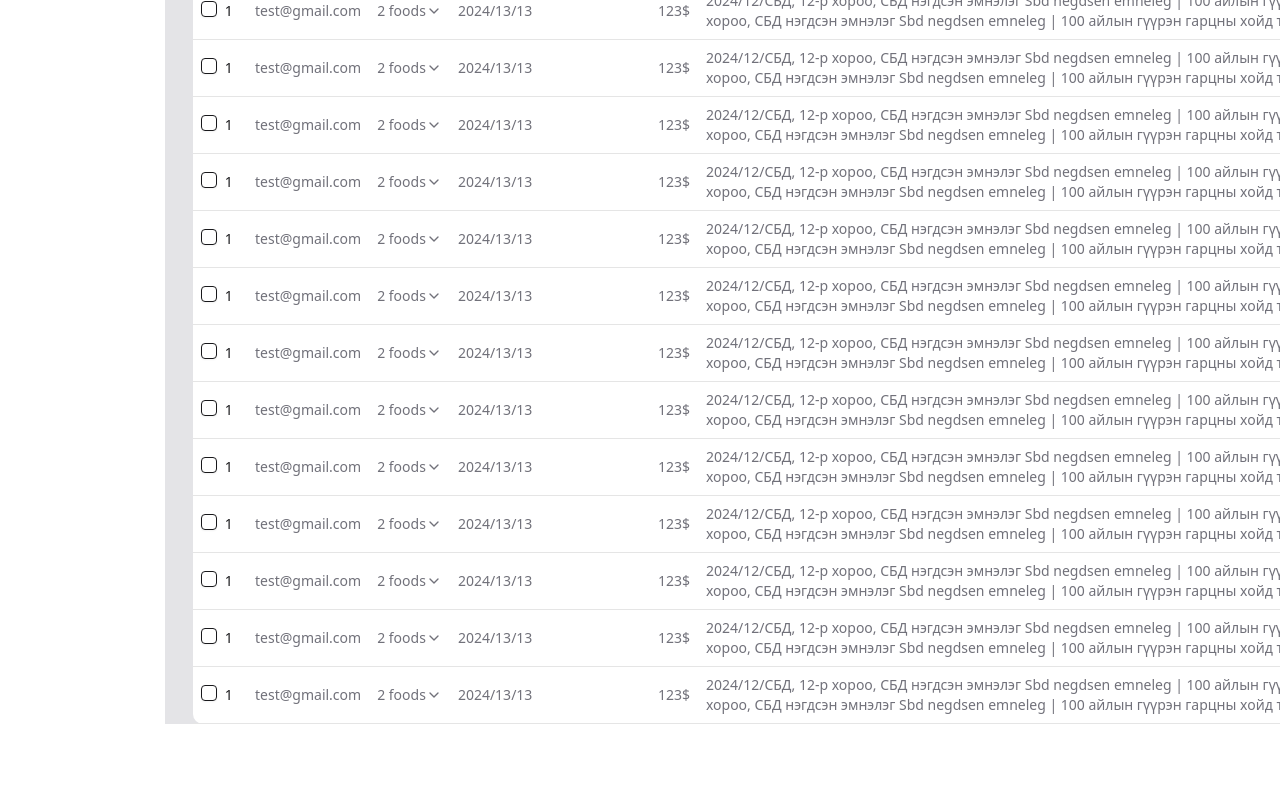
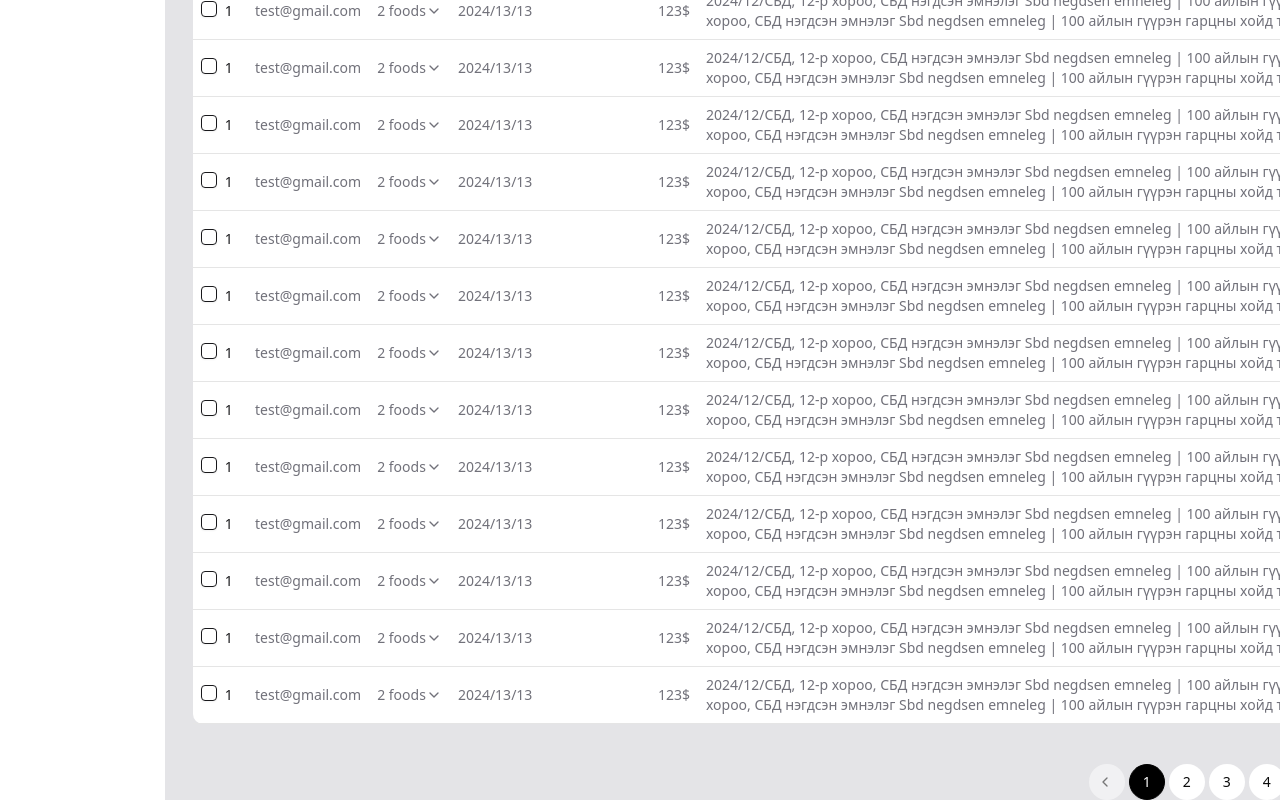
Before and after one commit to Khuslee1/frontend, a Next.js app: page /admin in a window 1280 px wide. Shown: the part 291-1091 px from the top of the page. Before the commit the page ends 1015 px from the top, so only its background shows below. Built offline with nearby package versions, Linux system fonts and the light colour scheme.

Commit message:
thur25Day

```diff
--- a/app/(client)/_components/FoodInfo.tsx
+++ b/app/(client)/_components/FoodInfo.tsx
@@ -1,6 +1,6 @@
 "use client";
 import { Button } from "@/components/ui/button";
-import { foodType, orderType } from "./CartInfo";
+import { orderType } from "./CartInfo";
 import { Minus, Plus, X } from "lucide-react";
 import { useState } from "react";
 type objOr = {
--- a/app/(client)/_components/HistoryFood.tsx
+++ b/app/(client)/_components/HistoryFood.tsx
@@ -1,6 +1,5 @@
 "use client";
 import { Map, Soup, Timer } from "lucide-react";
-import { useState } from "react";
 type hurgeltType = {
   hurgelt: boolean;
 };
--- a/app/admin/(admin)/_components/Cart.tsx
+++ b/app/admin/(admin)/_components/Cart.tsx
@@ -91,7 +91,7 @@ export const Cart = ({ ell }: propsType) => {
           <DialogHeader className="flex-col gap-3  ">
             <div className="w-full flex justify-between">
               <h1>Dishes info</h1>
-              <DialogClose>
+              <DialogClose asChild>
                 <Button size="icon" variant="outline" className="rounded-full">
                   {" "}
                   <X className="text-black" />
@@ -244,7 +244,7 @@ export const Cart = ({ ell }: propsType) => {
           </DialogHeader>
         </DialogContent>
 
-        <DialogTrigger>
+        <DialogTrigger asChild>
           <Button
             size="icon"
             variant={"outline"}
--- /dev/null
+++ b/app/admin/(admin)/_components/Pagi.tsx
@@ -0,0 +1,196 @@
+"use client";
+import {
+  Pagination,
+  PaginationContent,
+  PaginationEllipsis,
+  PaginationItem,
+  PaginationLink,
+  PaginationNext,
+  PaginationPrevious,
+} from "@/components/ui/pagination";
+import { usePathname } from "next/navigation";
+import { useState } from "react";
+
+export const Pagi = () => {
+  const [now, setNow] = useState<number>(1);
+  const arr = [2, 3, 4, 5];
+  const max = 10;
+
+  const isPrevDisabled = now === 1;
+  const isNextDisabled = now === max;
+  const next = () => {
+    setNow(now + 1);
+  };
+  const previ = () => {
+    if (now == 1) return;
+    return setNow(now - 1);
+  };
+  const nowFunc = (ele: number) => {
+    setNow(ele);
+  };
+  const pathName = usePathname();
+  return (
+    <Pagination className="justify-end w-full mr-10">
+      <PaginationContent>
+        <PaginationItem>
+          <PaginationPrevious
+            href={`#${now}`}
+            onClick={isPrevDisabled ? undefined : previ}
+            className={`rounded-full bg-white ${
+              isPrevDisabled ? "pointer-events-none opacity-50" : ""
+            }`}
+          />
+        </PaginationItem>
+        <PaginationItem>
+          <PaginationLink
+            href="#1"
+            isActive={now == 1}
+            onClick={() => nowFunc(1)}
+            className="
+    rounded-full
+    bg-white
+    aria-[current=page]:bg-black
+    aria-[current=page]:text-white
+    aria-[current=page]:border-black
+  "
+          >
+            1
+          </PaginationLink>
+        </PaginationItem>
+        {now >= 8 && (
+          <PaginationItem>
+            <PaginationEllipsis className={"rounded-full bg-white"} />
+          </PaginationItem>
+        )}
+        {now <= 4 ? (
+          arr.map((ele) => {
+            return (
+              <PaginationItem key={ele}>
+                <PaginationLink
+                  href={`#${ele}`}
+                  isActive={now == ele}
+                  onClick={() => nowFunc(ele)}
+                  className="
+    rounded-full
+    bg-white
+    aria-[current=page]:bg-black
+    aria-[current=page]:text-white
+    aria-[current=page]:border-black
+  "
+                >
+                  {ele}
+                </PaginationLink>
+              </PaginationItem>
+            );
+          })
+        ) : now <= 7 ? (
+          <>
+            <PaginationItem>
+              <PaginationEllipsis className={"rounded-full bg-white"} />
+            </PaginationItem>
+            <PaginationItem>
+              <PaginationLink
+                href="#10"
+                onClick={() => nowFunc(now - 1)}
+                className="
+    rounded-full
+    bg-white
+    aria-[current=page]:bg-black
+    aria-[current=page]:text-white
+    aria-[current=page]:border-black
+  "
+              >
+                {now - 1}
+              </PaginationLink>
+            </PaginationItem>
+            <PaginationItem>
+              <PaginationLink
+                href="#10"
+                isActive
+                onClick={() => nowFunc(now)}
+                className="
+    rounded-full
+    bg-white
+    aria-[current=page]:bg-black
+    aria-[current=page]:text-white
+    aria-[current=page]:border-black
+  "
+              >
+                {now}
+              </PaginationLink>
+            </PaginationItem>
+            <PaginationItem>
+              <PaginationLink
+                href="#10"
+                onClick={() => nowFunc(now + 1)}
+                className="
+    rounded-full
+    bg-white
+    aria-[current=page]:bg-black
+    aria-[current=page]:text-white
+    aria-[current=page]:border-black
+  "
+              >
+                {now + 1}
+              </PaginationLink>
+            </PaginationItem>
+            <PaginationItem>
+              <PaginationEllipsis className={"rounded-full bg-white"} />
+            </PaginationItem>
+          </>
+        ) : (
+          arr.map((ele) => {
+            return (
+              <PaginationItem key={ele + 4}>
+                <PaginationLink
+                  href={`#${ele + 4}`}
+                  isActive={now == ele + 4}
+                  onClick={() => nowFunc(ele + 4)}
+                  className="
+    rounded-full
+    bg-white
+    aria-[current=page]:bg-black
+    aria-[current=page]:text-white
+    aria-[current=page]:border-black
+  "
+                >
+                  {ele + 4}
+                </PaginationLink>
+              </PaginationItem>
+            );
+          })
+        )}
+        {now >= 1 && now <= 4 && (
+          <PaginationItem>
+            <PaginationEllipsis className={"rounded-full bg-white"} />
+          </PaginationItem>
+        )}
+        <PaginationItem>
+          <PaginationLink
+            href="#10"
+            isActive={now == 10}
+            onClick={() => nowFunc(10)}
+            className="
+    rounded-full
+    bg-white
+    aria-[current=page]:bg-black
+    aria-[current=page]:text-white
+    aria-[current=page]:border-black
+  "
+          >
+            10
+          </PaginationLink>
+        </PaginationItem>
+        <PaginationItem>
+          <PaginationNext
+            href={`#${now}`}
+            onClick={isNextDisabled ? undefined : next}
+            className={`rounded-full bg-white ${
+              isNextDisabled ? "pointer-events-none opacity-50" : ""
+            }`}
+          />
+        </PaginationItem>
+      </PaginationContent>
+    </Pagination>
+  );
+};
--- a/app/admin/(admin)/_components/TableComp.tsx
+++ b/app/admin/(admin)/_components/TableComp.tsx
@@ -231,7 +231,7 @@ export const TableComp = () => {
             13 June 2023 - 14 July 2023
           </Button>
           <Dialog>
-            <DialogTrigger>
+            <DialogTrigger asChild>
               <Button className="rounded-full">Change delivery state</Button>
             </DialogTrigger>
             <DialogContent className="w-fit gap-6" showCloseButton={false}>
--- a/app/admin/(admin)/page.tsx
+++ b/app/admin/(admin)/page.tsx
@@ -1,3 +1,4 @@
+import { Pagi } from "./_components/Pagi";
 import { Profile } from "./_components/Profile";
 import { TableComp } from "./_components/TableComp";
 
@@ -6,6 +7,8 @@ export default function Home() {
     <div className="w-full flex flex-col gap-10 bg-[#E4E4E7]">
       <Profile />
       <TableComp />
+
+      <Pagi />
     </div>
   );
 }
--- /dev/null
+++ b/components/ui/pagination.tsx
@@ -0,0 +1,127 @@
+import * as React from "react";
+import {
+  ChevronLeftIcon,
+  ChevronRightIcon,
+  MoreHorizontalIcon,
+} from "lucide-react";
+
+import { cn } from "@/lib/utils";
+import { buttonVariants, type Button } from "@/components/ui/button";
+
+function Pagination({ className, ...props }: React.ComponentProps<"nav">) {
+  return (
+    <nav
+      role="navigation"
+      aria-label="pagination"
+      data-slot="pagination"
+      className={cn("mx-auto flex w-full justify-center", className)}
+      {...props}
+    />
+  );
+}
+
+function PaginationContent({
+  className,
+  ...props
+}: React.ComponentProps<"ul">) {
+  return (
+    <ul
+      data-slot="pagination-content"
+      className={cn("flex flex-row items-center gap-1", className)}
+      {...props}
+    />
+  );
+}
+
+function PaginationItem({ ...props }: React.ComponentProps<"li">) {
+  return <li data-slot="pagination-item" {...props} />;
+}
+
+type PaginationLinkProps = {
+  isActive?: boolean;
+} & Pick<React.ComponentProps<typeof Button>, "size"> &
+  React.ComponentProps<"a">;
+
+function PaginationLink({
+  className,
+  isActive,
+  size = "icon",
+  ...props
+}: PaginationLinkProps) {
+  return (
+    <a
+      aria-current={isActive ? "page" : undefined}
+      data-slot="pagination-link"
+      data-active={isActive}
+      className={cn(
+        buttonVariants({
+          variant: isActive ? "outline" : "ghost",
+          size,
+        }),
+        className
+      )}
+      {...props}
+    />
+  );
+}
+
+function PaginationPrevious({
+  className,
+  ...props
+}: React.ComponentProps<typeof PaginationLink>) {
+  return (
+    <PaginationLink
+      aria-label="Go to previous page"
+      size="icon"
+      className={cn("gap-1 px-2.5 sm:pl-2.5", className)}
+      {...props}
+    >
+      <ChevronLeftIcon />
+      <span className="hidden sm:block"></span>
+    </PaginationLink>
+  );
+}
+
+function PaginationNext({
+  className,
+  ...props
+}: React.ComponentProps<typeof PaginationLink>) {
+  return (
+    <PaginationLink
+      aria-label="Go to next page"
+      size="icon"
+      className={cn("gap-1 px-2.5 sm:pr-2.5", className)}
+      {...props}
+    >
+      <span className="hidden sm:block"></span>
+      <ChevronRightIcon />
+    </PaginationLink>
+  );
+}
+
+function PaginationEllipsis({
+  className,
+  ...props
+}: React.ComponentProps<"span">) {
+  return (
+    <span
+      aria-hidden
+      data-slot="pagination-ellipsis"
+      className={cn("flex size-9 items-center justify-center", className)}
+      {...props}
+    >
+      <MoreHorizontalIcon className="size-4" />
+      <span className="sr-only">More pages</span>
+    </span>
+  );
+}
+
+export {
+  Pagination,
+  PaginationContent,
+  PaginationLink,
+  PaginationItem,
+  PaginationPrevious,
+  PaginationNext,
+  PaginationEllipsis,
+};
```
Also changed, not shown: app/(client)/_components/CartInfo.tsx (+3 -12 lines), app/(client)/_components/FoodCart.tsx (+5 -4 lines), app/(client)/_components/HeaderMain.tsx (+5 -8 lines), app/(client)/_components/HistoryCard.tsx (+1 -8 lines), app/admin/(admin)/_components/CataAdd.tsx (+5 -3 lines).
